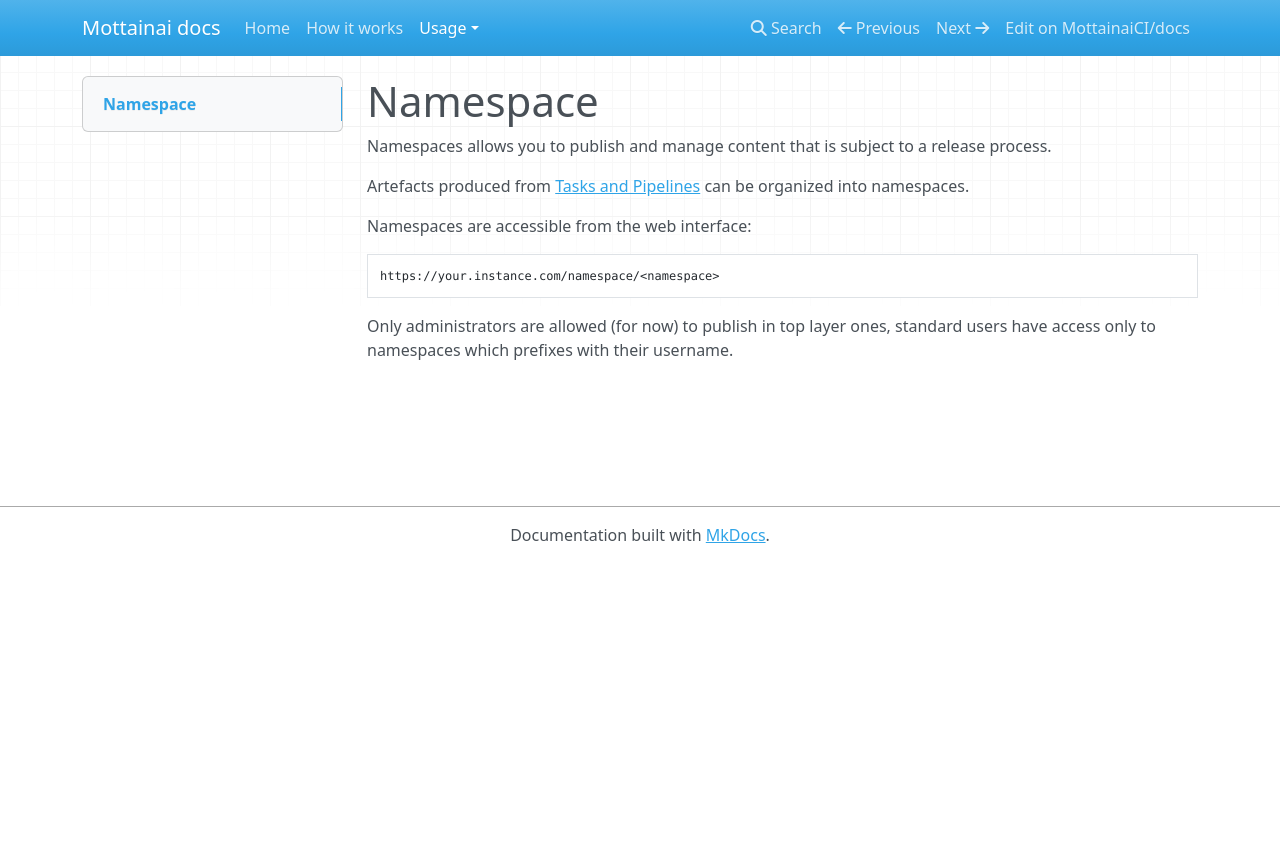
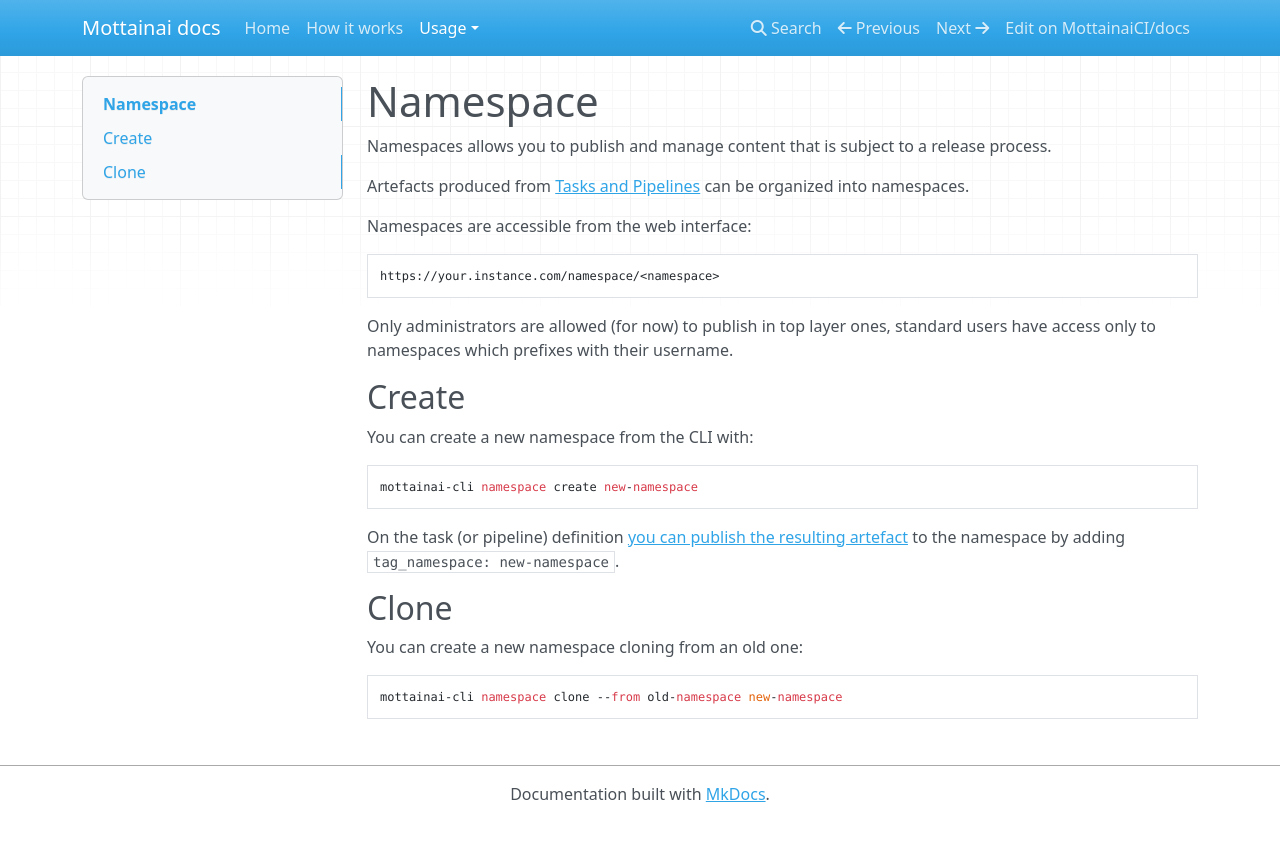
Before and after one commit to MottainaiCI/docs, an MkDocs documentation site: the page built from docs/usage/namespace.md, in a window 1280 px wide. Shown: the top 841 px of the page. Built offline with MkDocs 1.6.1, drawn with Linux system fonts in a browser that asks for light colours; nearby versions of some CDN libraries.

Commit message:
Update docs

````diff
--- a/docs/usage/namespace.md
+++ b/docs/usage/namespace.md
@@ -9,3 +9,17 @@ Namespaces are accessible from the web interface:
     https://your.instance.com/namespace/<namespace>
 
 Only administrators are allowed (for now) to publish in top layer ones, standard users have access only to namespaces which prefixes with their username.
+
+## Create
+
+You can create a new namespace from the CLI with:
+
+    mottainai-cli namespace create new-namespace
+
+On the task (or pipeline) definition [you can publish the resulting artefact](tasksandpipelines.md) to the namespace by adding ```tag_namespace: new-namespace```.
+
+## Clone
+
+You can create a new namespace cloning from an old one:
+
+    mottainai-cli namespace clone --from old-namespace new-namespace
````
Also changed, not shown: docs/general.md (+1 -1 lines).
